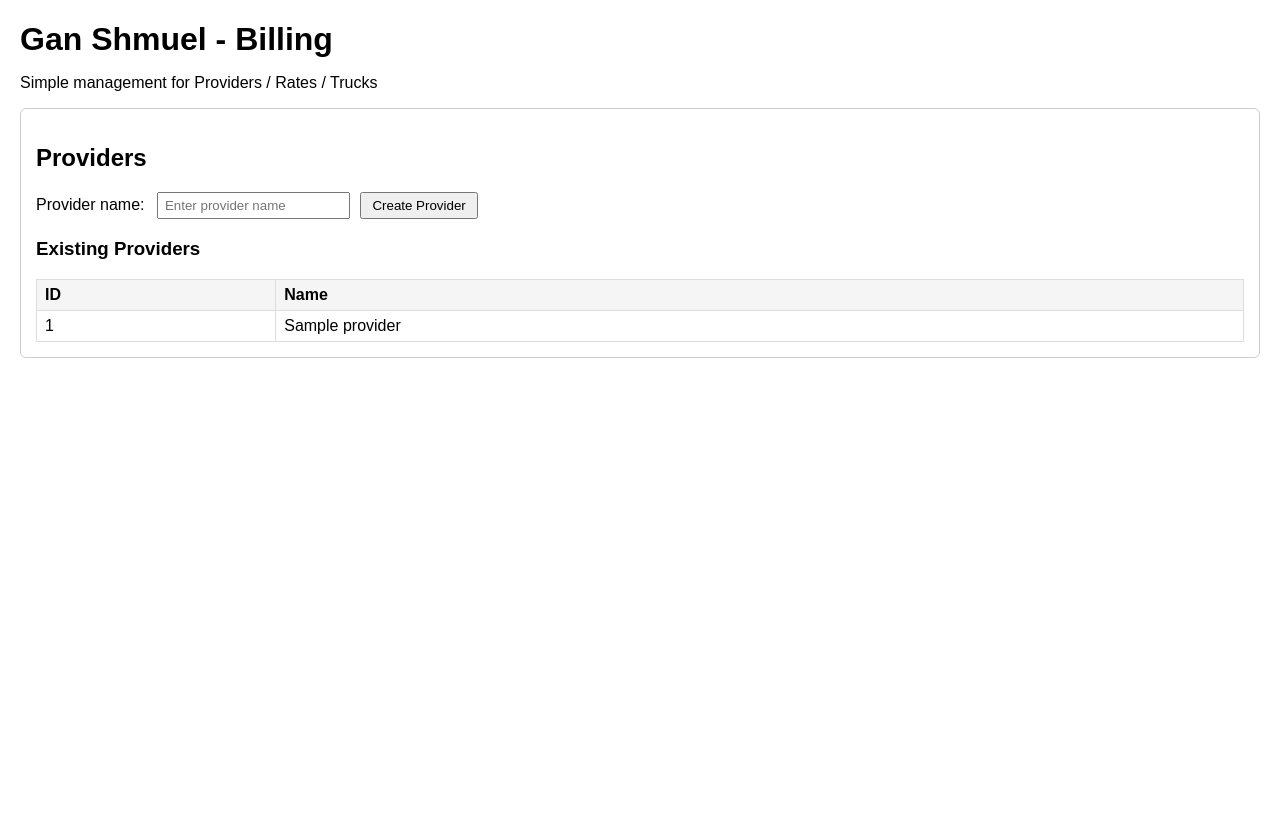
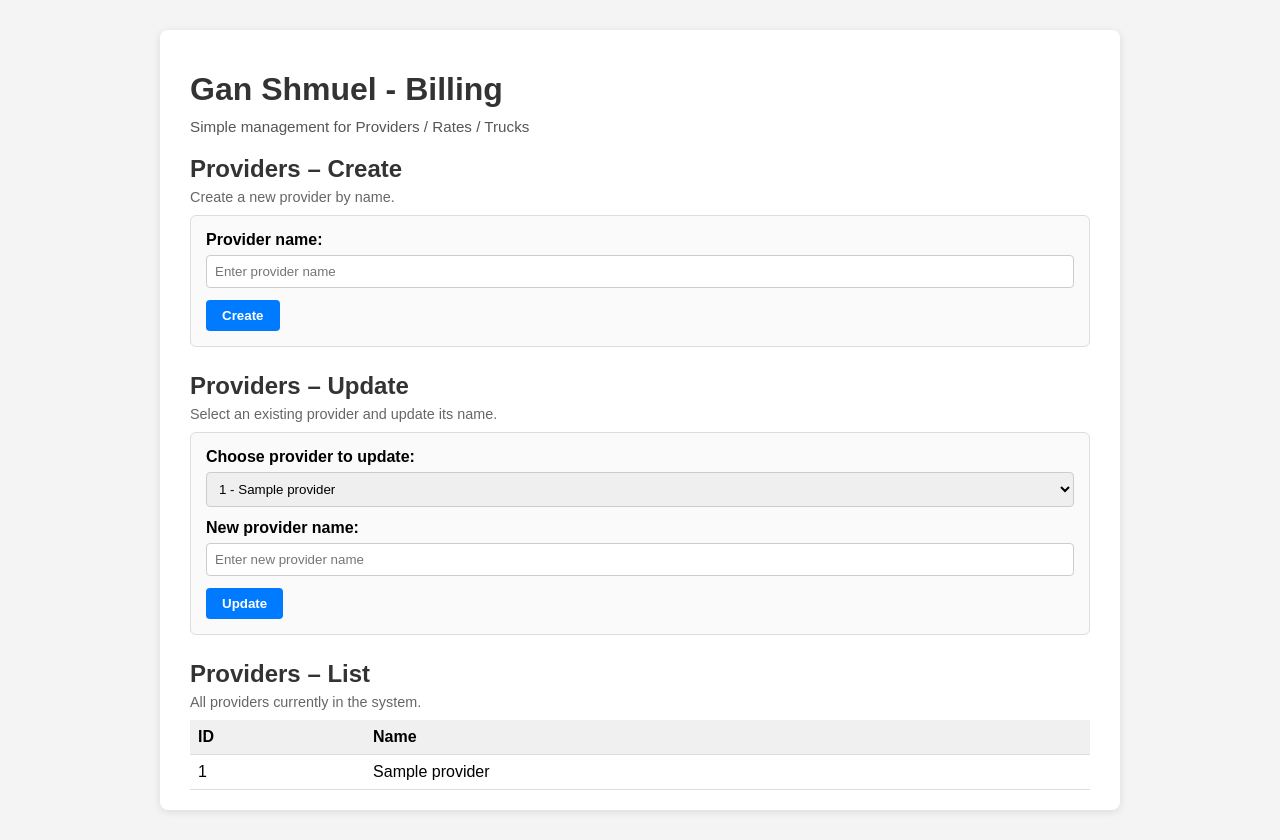
Before and after one commit to roman-smirnov/gan-shmuel, a Flask app: page / in a window 1280 px wide. Before the commit the page ends 358 px from the top, so only its background shows below. Run offline with Flask 3, Linux system fonts and the light colour scheme; tables that the repository leaves empty hold one stand-in row (values such as "Sample post").

Commit message:
updated code for GET in Provider

```diff
--- a/billing/app/templates/ui.html
+++ b/billing/app/templates/ui.html
@@ -3,96 +3,196 @@
 <head>
     <meta charset="UTF-8">
     <title>Gan Shmuel - Billing</title>
+
+    <!-- Basic styling for layout and appearance -->
     <style>
         body {
             font-family: Arial, sans-serif;
-            margin: 20px;
+            background-color: #f4f4f4;
+            margin: 0;
+            padding: 0;
         }
 
-        h1 {
+        .container {
+            max-width: 900px;
+            margin: 30px auto;
+            background: #ffffff;
+            padding: 20px 30px;
+            border-radius: 8px;
+            box-shadow: 0 2px 8px rgba(0,0,0,0.1);
+        }
+
+        h1, h2 {
+            color: #333;
             margin-bottom: 10px;
         }
 
-        .messages {
+        .page-subtitle {
+            font-size: 0.95rem;  /* smaller text under main title */
+            color: #555;
+            margin-top: 0;
+            margin-bottom: 20px;
+        }
+
+        form {
+            margin-bottom: 25px;
+            padding: 15px;
+            border: 1px solid #ddd;
+            border-radius: 6px;
+            background-color: #fafafa;
+        }
+
+        label {
+            display: block;
+            margin-bottom: 6px;
+            font-weight: bold;
+        }
+
+        input[type="text"],
+        select {
+            width: 100%;
+            padding: 8px;
+            margin-bottom: 12px;
+            border-radius: 4px;
+            border: 1px solid #ccc;
+            box-sizing: border-box; /* ensures padding doesn't break layout */
+        }
+
+        button {
+            padding: 8px 16px;
+            border: none;
+            border-radius: 4px;
+            cursor: pointer;
+            background-color: #007bff;  /* blue button */
+            color: white;
+            font-weight: bold;
+        }
+
+        button:hover {
+            background-color: #0056b3;  /* darker on hover */
+        }
+
+        .alert {
+            padding: 10px 15px;
+            border-radius: 4px;
             margin-bottom: 15px;
         }
 
-        .error {
-            color: #b00020;
+        /* Error message (red box) */
+        .alert.error {
+            background-color: #ffe5e5;
+            border: 1px solid #ff6b6b;
+            color: #b00000;
         }
 
-        .success {
-            color: #006400;
+        /* Success message (green box) */
+        .alert.success {
+            background-color: #e6ffed;
+            border: 1px solid #47c366;
+            color: #216b3a;
+        }
+
+        table {
+            width: 100%;
+            border-collapse: collapse;
+            margin-top: 10px;
+            background-color: white;
+        }
+
+        th, td {
+            text-align: left;
+            padding: 8px;
+            border-bottom: 1px solid #ddd;
+        }
+
+        th {
+            background-color: #f0f0f0;
         }
 
         .section {
-            border: 1px solid #ccc;
-            padding: 15px;
-            margin-bottom: 20px;
-            border-radius: 6px;
+            margin-top: 20px;
         }
 
-        table {
-            border-collapse: collapse;
-            width: 100%;
-            margin-top: 10px;
-        }
-
-        table th, table td {
-            border: 1px solid #ddd;
-            padding: 6px 8px;
-            text-align: left;
-        }
-
-        table th {
-            background-color: #f5f5f5;
-        }
-
-        label {
-            display: inline-block;
-            margin-right: 8px;
-        }
-
-        input[type="text"] {
-            padding: 4px 6px;
-            margin-right: 6px;
-        }
-
-        button {
-            padding: 4px 10px;
-            cursor: pointer;
+        .subtitle {
+            font-size: 0.9rem;
+            color: #666;
+            margin-top: -4px;
+            margin-bottom: 10px;
         }
     </style>
 </head>
 <body>
 
-    <h1>Gan Shmuel - Billing </h1>
-    <p>Simple management for Providers / Rates / Trucks</p>
+<!-- Main container of the page -->
+<div class="container">
 
-    <div class="messages">
+    <!-- Main title & subtitle -->
+    <h1>Gan Shmuel - Billing</h1>
+    <p class="page-subtitle">Simple management for Providers / Rates / Trucks</p>
+
+    <!-- Messages: error or success -->
     {% if error_message %}
-            <div class="error">{{ error_message }}</div>
+        <div class="alert error">
+            {{ error_message }}
+        </div>
     {% endif %}
+
     {% if success_message %}
-            <div class="success">{{ success_message }}</div>
+        <div class="alert success">
+            {{ success_message }}
+        </div>
     {% endif %}
+
+    <!-- ======================== PROVIDERS – CREATE ======================== -->
+    <div class="section">
+        <h2>Providers – Create</h2>
+        <p class="subtitle">Create a new provider by name.</p>
+
+        <!-- POST request -->
+        <form method="post">
+            <!-- Used by UI to identify which form was submitted -->
+            <input type="hidden" name="form_type" value="provider">
+
+            <!-- Provider name input -->
+            <label for="create_name">Provider name:</label>
+            <input type="text" id="create_name" name="name" placeholder="Enter provider name">
+
+            <button type="submit">Create</button>
+        </form>
     </div>
 
-    <!-- Providers Section -->
+    <!-- ======================== PROVIDERS – UPDATE ======================== -->
     <div class="section">
-        <h2>Providers</h2>
+        <h2>Providers – Update</h2>
+        <p class="subtitle">Select an existing provider and update its name.</p>
 
-        <!-- INPUT: Create Provider Form -->
+        <!-- PUT (logical) request -->
         <form method="post">
-            <input type="hidden" name="form_type" value="provider">
-            <label for="name">Provider name:</label>
-            <input type="text" id="name" name="name" placeholder="Enter provider name">
-            <button type="submit">Create Provider</button>
+            <!-- This tells UI logic to handle this as UPDATE -->
+            <input type="hidden" name="form_type" value="provider_update">
+
+            <!-- Select provider to update -->
+            <label for="provider_id">Choose provider to update:</label>
+            <select name="provider_id" id="provider_id">
+                {% for p in providers %}
+                    <!-- Show provider ID & name -->
+                    <option value="{{ p.id }}">{{ p.id }} - {{ p.name }}</option>
+                {% endfor %}
+            </select>
+
+            <!-- New name input -->
+            <label for="update_name">New provider name:</label>
+            <input type="text" id="update_name" name="name" placeholder="Enter new provider name">
+
+            <button type="submit">Update</button>
         </form>
+    </div>
 
-        <!-- OUTPUT: Providers Table -->
-        <h3>Existing Providers</h3>
-        {% if providers and providers|length > 0 %}
+    <!-- ======================== PROVIDERS – LIST / TABLE ======================== -->
+    <div class="section">
+        <h2>Providers – List</h2>
+        <p class="subtitle">All providers currently in the system.</p>
+
         <table>
             <thead>
             <tr>
@@ -101,18 +201,25 @@
             </tr>
             </thead>
             <tbody>
-                    {% for provider in providers %}
+            {% if providers %}
+                {% for p in providers %}
                     <tr>
-                            <td>{{ provider.id }}</td>
-                            <td>{{ provider.name }}</td>
+                        <td>{{ p.id }}</td>
+                        <td>{{ p.name }}</td>
                     </tr>
                 {% endfor %}
+            {% else %}
+                <!-- Message shown if DB is empty -->
+                <tr>
+                    <td colspan="2">No providers found.</td>
+                </tr>
+            {% endif %}
             </tbody>
         </table>
-        {% else %}
-            <p>No providers found.</p>
-        {% endif %}
     </div>
 
+    <!-- Future sections: Rates / Trucks can be added below -->
+
+</div> <!-- end container -->
 </body>
 </html>
```
Lines whose indentation alone changed are shown as unchanged.
